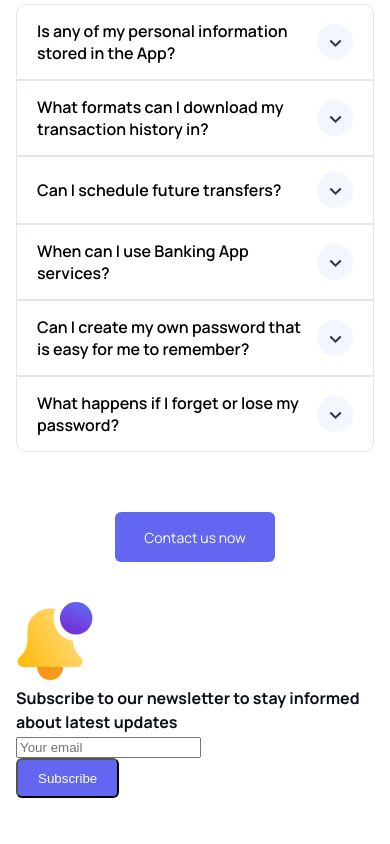
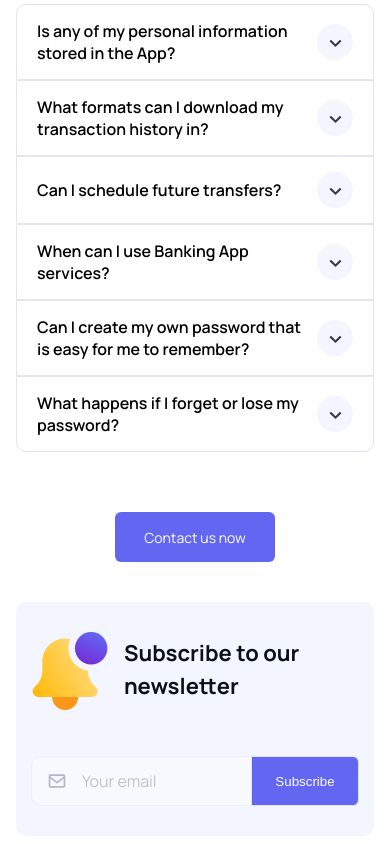
Before and after one commit to ChristofferRiquelme/silicon, a plain HTML site: page index.html in a window 390 px wide. Shown: the part 2966-3810 px from the top of the page. Before the commit the page ends 3764 px from the top, so only its background shows below. Drawn offline with Linux system fonts and the light colour scheme.

Commit message:
Add css, mobile done

```diff
--- a/css/style.css
+++ b/css/style.css
@@ -1258,3 +1258,83 @@ h1, h2, h3, h4, h5, h6 {
         display: none;
     }
 }
+
+/* MARK: Subscribe section */
+
+.silicon-subscribe-area {
+    background-color: #F3F6FF;
+    border-radius: 10px;
+    margin: 0 auto 30px auto;
+    width: 100%;
+    max-width: 370px;
+}
+
+.silicon-subscribe-items {
+    padding: 30px 15px;
+}
+
+.silicon-subscribe-item.first {
+    display: flex;
+    gap: 15px;
+}
+
+.silicon-subscribe-item-text {
+    padding-top: 5px;
+
+    h4 {
+        font-size: 1.375rem;
+    }
+}
+
+.silicon-subscribe-item-text-desktop {
+    display: none;
+
+    @media (width >= 1025px) {
+        display: block;
+    }
+}
+
+.silicon-subscribe-item.second {
+    /* display: flex; */
+    margin-top: 40px;
+}
+
+.silicon-subscribe-item-form-input-wrapper {
+    position: relative;
+    display: flex;
+    align-items: center;
+}
+
+.silicon-subscribe-item-form-input {
+    border: 1px solid #E2E5F1;
+    border-top-left-radius: 10px;
+    border-bottom-left-radius: 10px;
+    border-top-right-radius: 0;
+    border-bottom-right-radius: 0;
+    border-right: none;
+    height: 50px;
+    width: 220px;
+    padding-left: 50px;
+    font-family: Manrope, sans-serif;
+    font-size: 1rem;
+    color: #B4B7C9;
+    opacity: 0.4;
+}
+
+.silicon-subscribe-item-form-input-icon {
+    position: absolute;
+    left: 16px;
+    z-index: 2;
+    display: flex;
+    align-items: center;
+    height: 100%;
+}
+
+.silicon-subscribe-item-form-button {
+    border: 1px solid #E2E5F1;
+    height: 50px;
+    width: 115px;
+    border-top-left-radius: 0;
+    border-bottom-left-radius: 0;
+    cursor: pointer;
+}
--- a/index.html
+++ b/index.html
@@ -531,19 +531,23 @@
         <div class="silicon-container">
             <div class="silicon-subscribe-area">
                 <div class="silicon-subscribe-items">
-                    <div class="silicon-subscribe-item">
+                    <div class="silicon-subscribe-item first">
                         <div class="silicon-subscribe-item-image">
                             <img src="images/subscribe/notification.svg" alt="Bell notification icon">
                         </div>
                         <div class="silicon-subscribe-item-text">
-                            <h4>Subscribe to our newsletter to stay informed about latest updates</h4>
+                            <h4>Subscribe to our newsletter</h4>
+                            <h4 class="silicon-subscribe-item-text-desktop">Subscribe to our newsletter to stay informed about latest updates</h4>
                         </div>
                     </div>
-                    <div class="silicon-subscribe-item">
-                        <form action="" class="silicon-subscribe-item-form">
-                            <input type="email" placeholder="Your email" required>
-                            <button type="submit" class="btn">Subscribe</button>
-                        </form>
+                    <div class="silicon-subscribe-item second">
+                        <div class="silicon-subscribe-item-form-input-wrapper">
+                            <span class="silicon-subscribe-item-form-input-icon">
+                                <img src="images/subscribe/envelope-icon.svg" alt="Envelope Icon">
+                            </span>
+                            <input id="subscribe-email" class="silicon-subscribe-item-form-input" type="email" placeholder="Your email" required>
+                            <button type="submit" class="silicon-subscribe-item-form-button btn">Subscribe</button>
+                        </div>
                     </div>
                 </div>
             </div>
```
